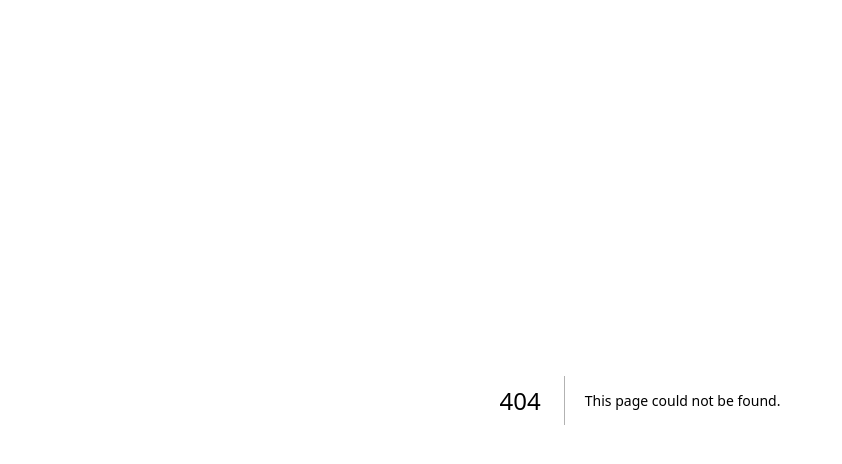
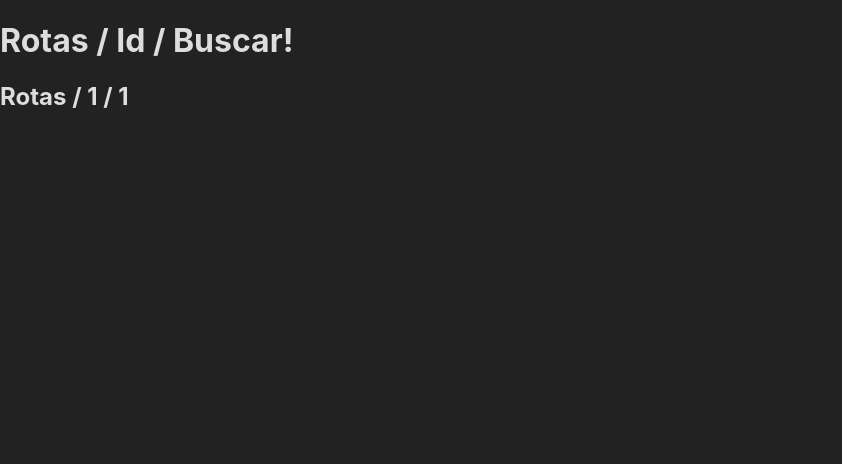
Before and after one commit to ogiovannilima/nextjs-curso, a Next.js app: page /rotas/1/1 in a window 1280 px wide. Before the commit this address had no page. Shown: the top 464 px of the page, without its empty margins (0-842 px from the left). Built offline with nearby package versions, Linux system fonts and the light colour scheme.

Commit message:
utilizando rotas com parametros pasta e arquivo

```diff
--- /dev/null
+++ b/src/pages/rotas/[id]/[nome].jsx
@@ -0,0 +1,20 @@
+//é possivel acessar mais de um parametro
+// neste caso estamos recebendo o id do primeiro parametro que foi ordenado no nome da pasta
+// e temos o nome do arquivo entre [] que possibilita resgatar o proximo parametro conforme url
+//EX: http://localhost:3000/rotas/33/giovanni
+import { useRouter } from 'next/router'
+
+export default function Buscar() {
+  //dessa forma podemos acessar a informacao que foi enviada via url
+  const router = useRouter()
+  const id = router.query.id
+  const nome = router.query.nome
+  console.log(router)
+
+  return (
+    <div>
+      <h1>Rotas / Id / Buscar!</h1>
+      <h2>Rotas / {id} / {nome}</h2>
+    </div>
+  )
+}
```
Also changed, not shown: src/pages/rotas/[id]/buscar.jsx (added, +19 -0 lines).
